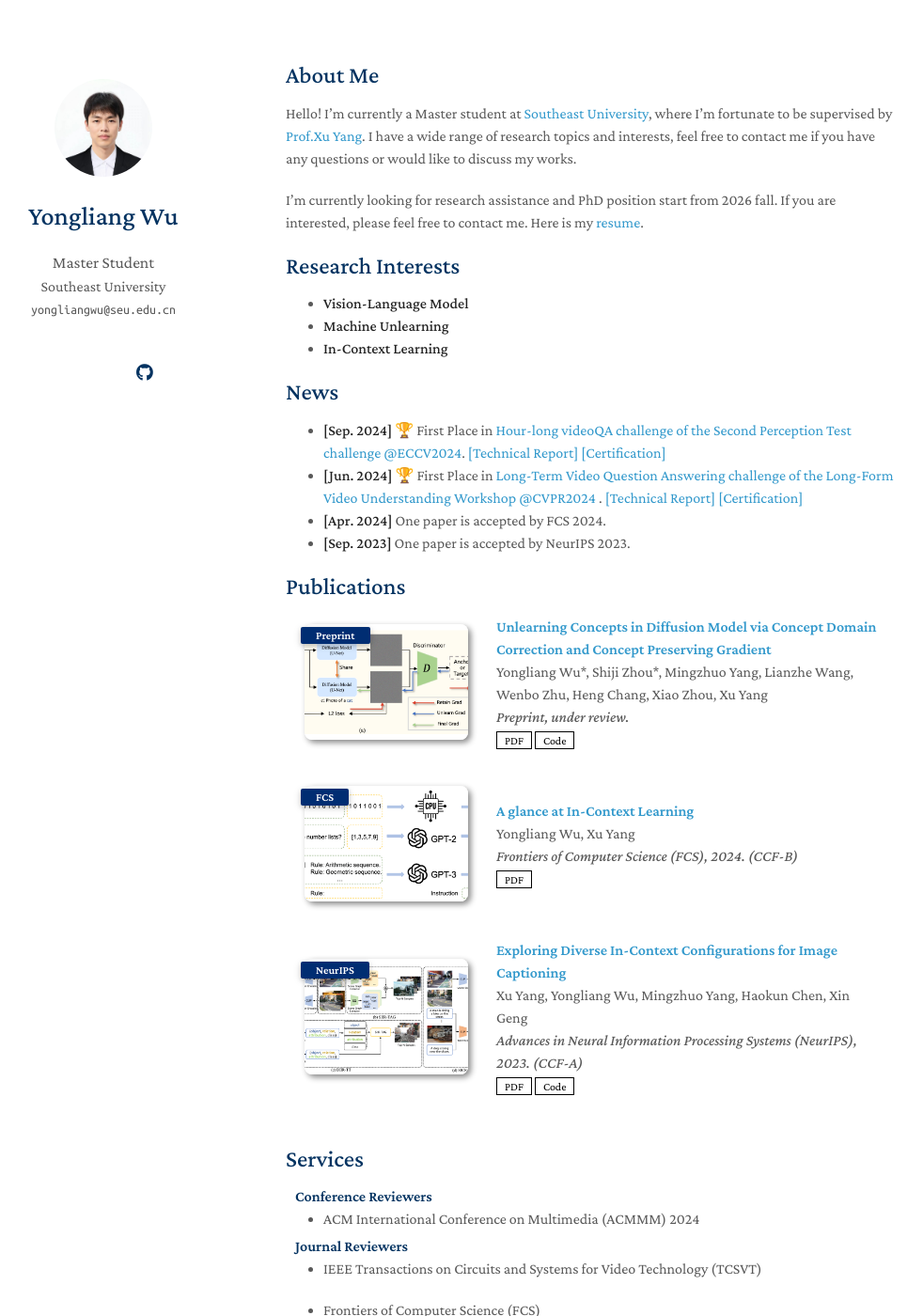
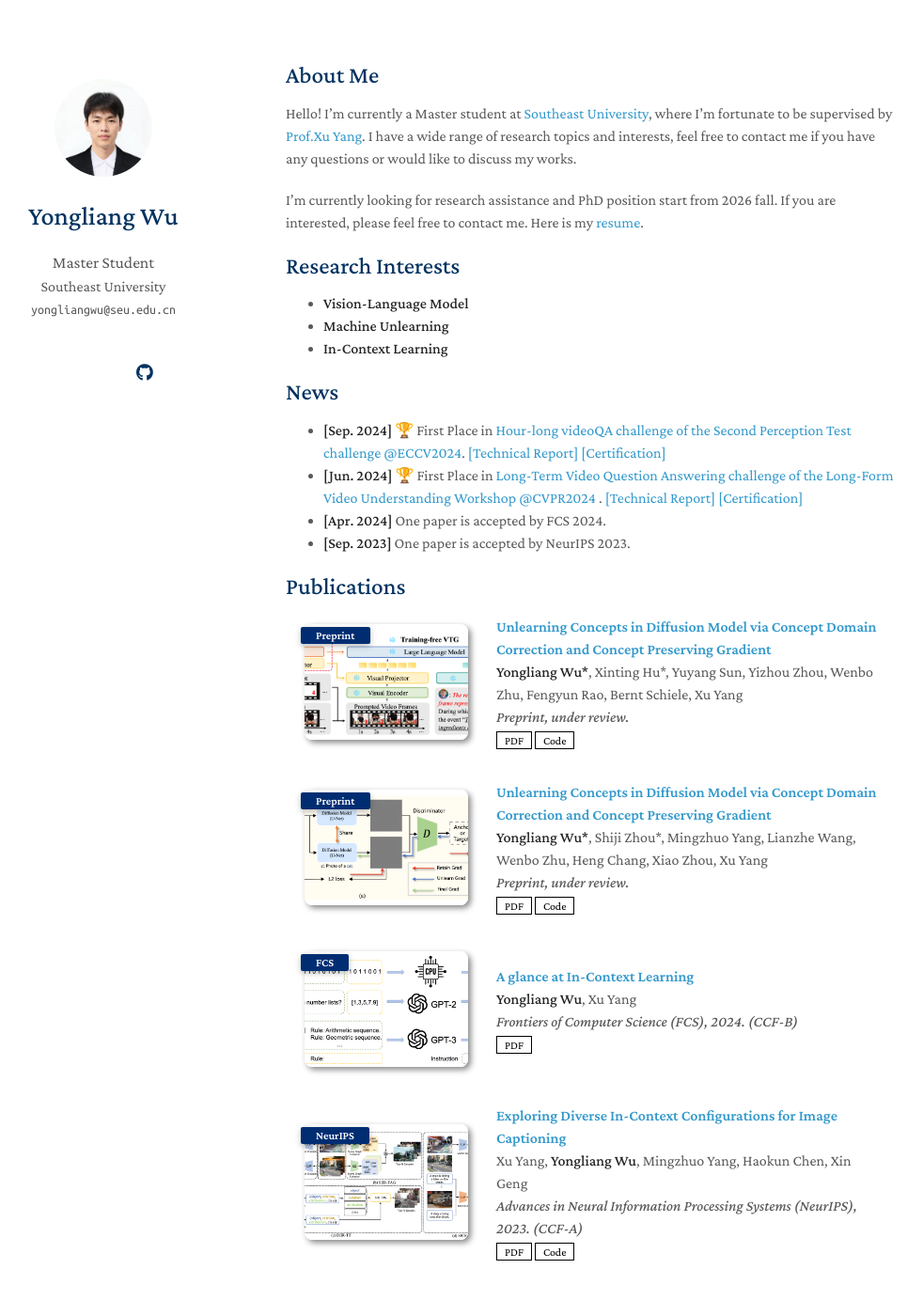
Before and after one commit to yongliang-wu/yongliang-wu.github.io, a Jekyll site: the page built from index.md, in a window 1280 px wide and 1400 px high. Shown: the whole window at 94% size, without its empty margins (166-1148 px from the left). Built offline with Jekyll 4.4.1, drawn with Linux system fonts in a browser that asks for light colours; nearby versions of some CDN libraries; a style sheet for code colours, icons or effects is not loaded; our own code applies the rules of GitHub Pages for plain Markdown files.

Commit message:
Update publications.yml

```diff
--- a/_data/publications.yml
+++ b/_data/publications.yml
@@ -1,7 +1,15 @@
 main:
 
   - title: Unlearning Concepts in Diffusion Model via Concept Domain Correction and Concept Preserving Gradient
-    authors: "Yongliang Wu*, Shiji Zhou*, Mingzhuo Yang, Lianzhe Wang, Wenbo Zhu, Heng Chang, Xiao Zhou, Xu Yang"
+    authors: "<strong>Yongliang Wu*</strong>, Xinting Hu*, Yuyang Sun, Yizhou Zhou, Wenbo Zhu, Fengyun Rao, Bernt Schiele, Xu Yang"
+    conference_short: Preprint
+    conference: Preprint, under review.
+    pdf: https://arxiv.org/abs/2411.10332
+    code: https://github.com/yongliang-wu/NumPro
+    image: ./assets/img/numpro.png
+
+  - title: Unlearning Concepts in Diffusion Model via Concept Domain Correction and Concept Preserving Gradient
+    authors: "<strong>Yongliang Wu*</strong>, Shiji Zhou*, Mingzhuo Yang, Lianzhe Wang, Wenbo Zhu, Heng Chang, Xiao Zhou, Xu Yang"
     conference_short: Preprint
     conference: Preprint, under review.
     pdf: https://arxiv.org/abs/2405.15304
@@ -9,14 +17,14 @@ main:
     image: ./assets/img/unlearn.png
 
   - title: A glance at In-Context Learning
-    authors: "Yongliang Wu, Xu Yang"
+    authors: "<strong>Yongliang Wu</strong>, Xu Yang"
     conference_short: FCS
     conference: "Frontiers of Computer Science (FCS), 2024. (CCF-B)"
     pdf: https://link.springer.com/article/10.1007/s11704-024-40013-9
     image: ./assets/img/FCS2024.png
 
   - title: Exploring Diverse In-Context Configurations for Image Captioning
-    authors: "Xu Yang, Yongliang Wu, Mingzhuo Yang, Haokun Chen, Xin Geng"
+    authors: "Xu Yang, <strong>Yongliang Wu</strong>, Mingzhuo Yang, Haokun Chen, Xin Geng"
     conference_short: NeurIPS
     conference: "Advances in Neural Information Processing Systems (NeurIPS), 2023. (CCF-A)"
     pdf: https://arxiv.org/abs/2305.14800
```
